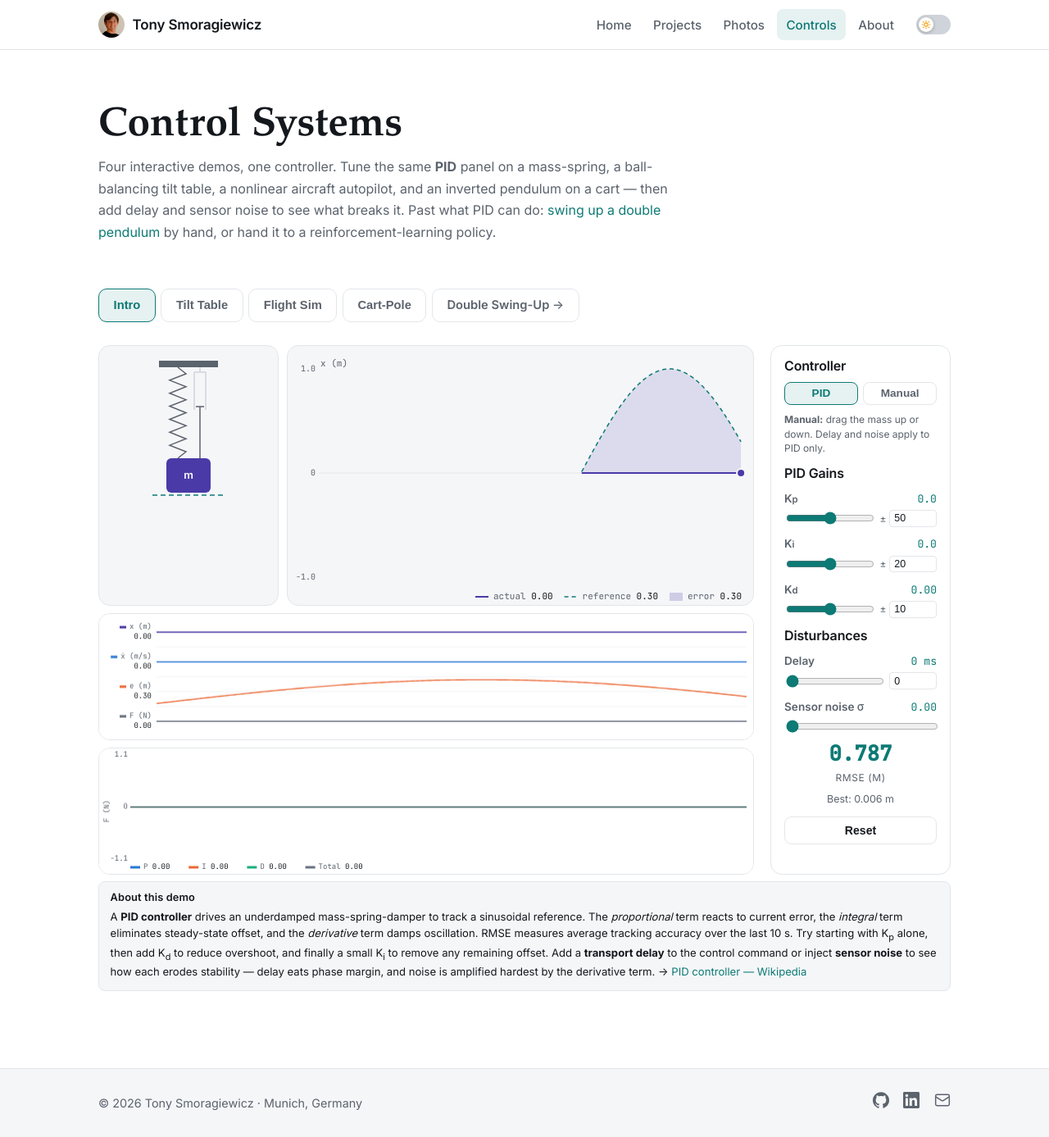
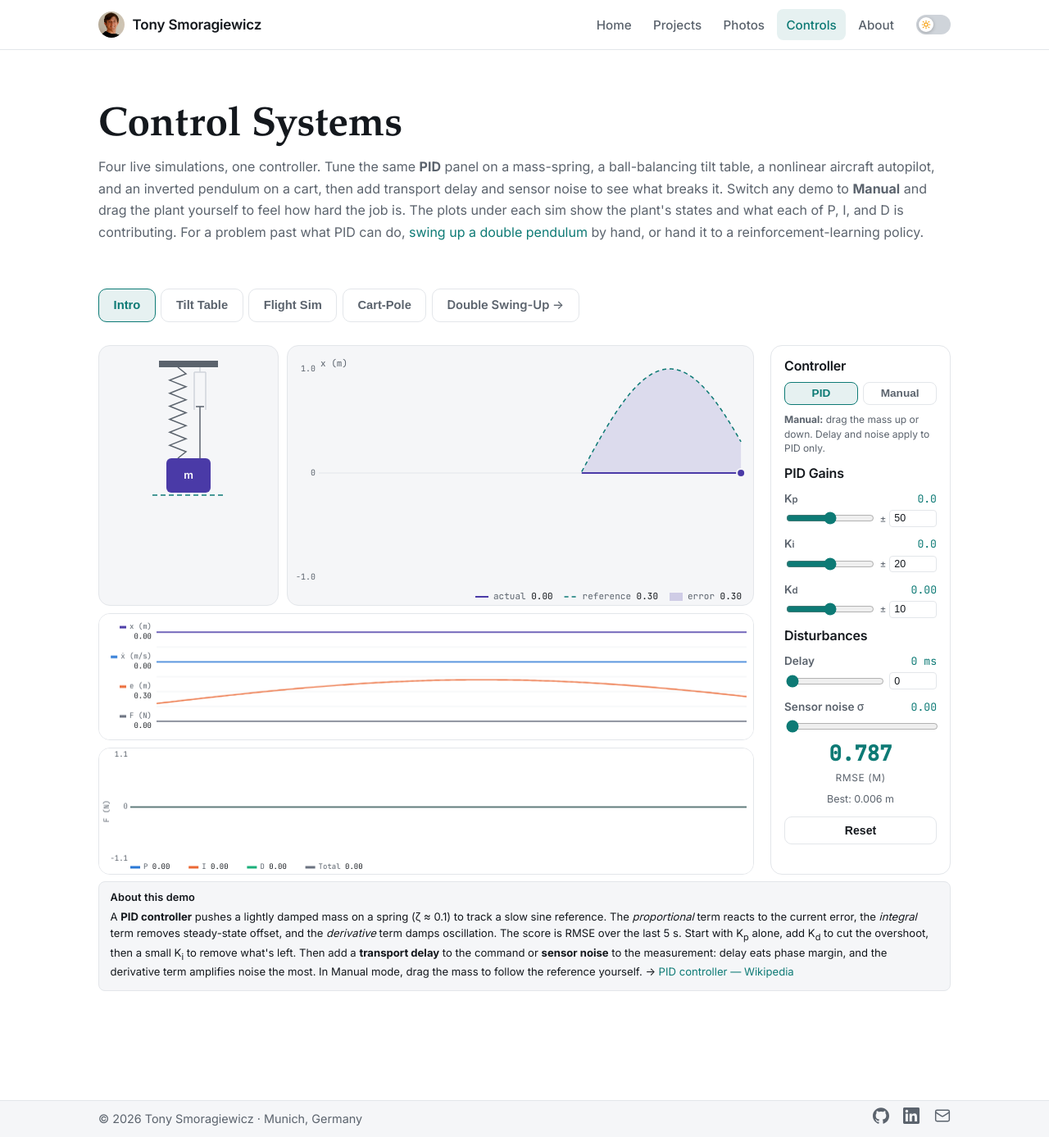
Before and after one commit to Tsmorz/Tsmorz.github.io, a Jekyll site: the page built from controls.md, in a window 1280 px wide and 1387 px high. Shown: the whole window at 82% size. Built offline with Jekyll 4.4.1, drawn with Linux system fonts in a browser that asks for light colours; some web fonts are replaced.

Commit message:
reduce symbols and update text

```diff
--- a/assets/css/main.css
+++ b/assets/css/main.css
@@ -414,7 +414,7 @@
 .footer-inner {
   display: flex; flex-wrap: wrap; gap: .75rem 1.5rem;
   align-items: center; justify-content: space-between;
-  padding-block: 1.75rem; color: var(--text-muted); font-size: .9rem;
+  padding-block: .55rem; color: var(--text-muted); font-size: .9rem;
 }
 .footer-inner p { margin: 0; }
 .footer-links { display: flex; align-items: center; gap: 1.1rem; list-style: none; margin: 0; padding: 0; }
@@ -643,7 +643,7 @@
 }
 
 .controls-intro {
-  max-width: 70ch; color: var(--text-muted); font-size: 1rem; margin-bottom: 2rem;
+  max-width: none; color: var(--text-muted); font-size: 1rem; margin-bottom: 2rem;
 }
 .controls-intro + * { }
 
--- a/assets/js/site.js
+++ b/assets/js/site.js
@@ -87,7 +87,7 @@
     'q̇ = J⁺(q) ẋ', // inverse kinematics (Jacobian pseudoinverse)
     'M(q)q̈ + C(q,q̇)q̇ + G(q) = τ' // manipulator dynamics
   ];
-  var params = { K: 25, DAMPING_RATIO: 1.15, REPEL_R: 135, REPEL_STRENGTH: 240000, CURRENT_PUSH: 3, size: 18, AREA_PER_SYMBOL: 2700, MIN_COUNT: 120, MAX_COUNT: 500 };
+  var params = { K: 25, DAMPING_RATIO: 1.15, REPEL_R: 135, REPEL_STRENGTH: 240000, CURRENT_PUSH: 3, size: 18, AREA_PER_SYMBOL: 5400, MIN_COUNT: 60, MAX_COUNT: 250 };
 
   var dpr = Math.min(window.devicePixelRatio || 1, 2);
   var w = 0, h = 0;
--- a/controls.md
+++ b/controls.md
@@ -7,11 +7,13 @@
 <section class="wrap page-head">
   <h1 class="page-title">Control Systems</h1>
   <p class="page-sub controls-intro">
-    Four interactive demos, one controller. Tune the same <strong>PID</strong> panel on a
+    Four live simulations, one controller. Tune the same <strong>PID</strong> panel on a
     mass-spring, a ball-balancing tilt table, a nonlinear aircraft autopilot, and an inverted
-    pendulum on a cart &#8212; then add delay and sensor noise to see what breaks it.
-    Past what PID can do: <a href="{{ '/controls/swingup/' | relative_url }}">swing up a double
-    pendulum</a> by hand, or hand it to a reinforcement-learning policy.
+    pendulum on a cart, then add transport delay and sensor noise to see what breaks it. Switch
+    any demo to <strong>Manual</strong> and drag the plant yourself to feel how hard the job is.
+    The plots under each sim show the plant's states and what each of P, I, and D is contributing.
+    For a problem past what PID can do, <a href="{{ '/controls/swingup/' | relative_url }}">swing
+    up a double pendulum</a> by hand, or hand it to a reinforcement-learning policy.
   </p>
 </section>
 
@@ -86,15 +88,15 @@
     <div class="demo-note">
       <h4 class="demo-note-title">About this demo</h4>
       <p>
-        A <strong>PID controller</strong> drives an underdamped mass-spring-damper to track a
-        sinusoidal reference. The <em>proportional</em> term reacts to current error, the
-        <em>integral</em> term eliminates steady-state offset, and the <em>derivative</em> term
-        damps oscillation. RMSE measures average tracking accuracy over the last 10 s.
-        Try starting with K<sub>p</sub> alone, then add K<sub>d</sub> to reduce overshoot,
-        and finally a small K<sub>i</sub> to remove any remaining offset. Add a
-        <strong>transport delay</strong> to the control command or inject <strong>sensor
-        noise</strong> to see how each erodes stability &#8212; delay eats phase margin, and
-        noise is amplified hardest by the derivative term. &#8594;
+        A <strong>PID controller</strong> pushes a lightly damped mass on a spring
+        (&#950; &#8776; 0.1) to track a slow sine reference. The <em>proportional</em> term
+        reacts to the current error, the <em>integral</em> term removes steady-state offset, and
+        the <em>derivative</em> term damps oscillation. The score is RMSE over the last 5 s.
+        Start with K<sub>p</sub> alone, add K<sub>d</sub> to cut the overshoot, then a small
+        K<sub>i</sub> to remove what's left. Then add a <strong>transport delay</strong> to the
+        command or <strong>sensor noise</strong> to the measurement: delay eats phase margin, and
+        the derivative term amplifies noise the most. In Manual mode, drag the mass to follow the
+        reference yourself. &#8594;
         <a href="https://en.wikipedia.org/wiki/PID_controller" target="_blank" rel="noopener">PID controller &#8212; Wikipedia</a>
       </p>
     </div>
@@ -154,15 +156,16 @@
     <div class="demo-note">
       <h4 class="demo-note-title">About this demo</h4>
       <p>
-        A <strong>PID controller</strong> tilts a beam to balance a rolling ball at the centre.
-        Each trial starts with the ball at a random position in the <em>inner half</em> of the beam
-        and a small outward velocity; the table starts flat. A trial succeeds when the ball holds
-        within 8 mm of centre at under 4 cm/s for 0.5 s, and fails if it reaches the edge or 8 s elapse;
-        either way the next trial starts. The controller outputs a <em>commanded</em> tilt, and a
-        servo moves the beam toward it at no more than 60&nbsp;&#176;/s (the same limit applies when
-        you tilt it by hand), so a large correction takes time to happen &#8212; watch &#952;&#775;
-        saturate in the state plot. Start with K<sub>p</sub> alone &#8212; the ball oscillates; add
-        K<sub>d</sub> to damp it; a small K<sub>i</sub> removes any residual offset. &#8594;
+        A <strong>PID controller</strong> tilts a beam to bring a rolling ball to rest at the
+        centre. Each trial starts with the table flat and the ball somewhere in the
+        <em>inner half</em> of the beam, rolling outward. A trial succeeds when the ball stays
+        within 8 mm of centre, slower than 4 cm/s, for 0.5 s. It fails if the ball rolls off the
+        end or 8 s pass. Either way, the next trial starts. The controller outputs a
+        <em>commanded</em> tilt, and a servo turns the beam toward it at no more than
+        60&nbsp;&#176;/s, so a big correction takes time. Watch &#952;&#775; saturate in the state
+        plot. K<sub>p</sub> alone makes the ball oscillate, K<sub>d</sub> damps it, and a small
+        K<sub>i</sub> removes any leftover offset. In Manual mode, drag either end of the beam to
+        tilt it. The same servo limit applies to you. &#8594;
         <a href="https://en.wikipedia.org/wiki/Ball_and_beam" target="_blank" rel="noopener">Ball and beam &#8212; Wikipedia</a>
       </p>
     </div>
@@ -222,14 +225,15 @@
     <div class="demo-note">
       <h4 class="demo-note-title">About this demo</h4>
       <p>
-        A nonlinear 6-state longitudinal aircraft model (V, &#947;, &#945;, q, h, x) with a sigmoid
-        stall model &#8212; C<sub>L</sub> rises linearly to ~16&#176; angle of attack, then drops
-        sharply. A <strong>PID autopilot</strong> tracks a sinusoidal altitude reference by
-        commanding elevator deflection about trim: altitude error in, nose-up elevator (&#176;) out.
-        The aircraft only reaches altitude <em>through</em> pitch and flight-path angle, so
-        K<sub>p</sub> alone oscillates; K<sub>d</sub> (which acts on climb rate) is what damps it.
-        Push too hard and the wing stalls. Delay and sensor noise work as in the other demos
-        (noise &#963; in metres). &#8594;
+        A nonlinear longitudinal aircraft model with six states (V, &#947;, &#945;, q, h, x) and
+        a smooth stall: C<sub>L</sub> rises linearly up to about 16&#176; angle of attack, then
+        drops sharply. A <strong>PID autopilot</strong> tracks a sine-wave altitude reference by
+        moving the elevator away from trim. Altitude error goes in, and a nose-up elevator command
+        in degrees comes out. The aircraft can only change altitude <em>through</em> its pitch and
+        flight-path angle, so K<sub>p</sub> alone oscillates. K<sub>d</sub> acts on climb rate,
+        and it is what damps the oscillation. Push too hard and the wing stalls. Delay and sensor
+        noise work as in the other demos, with noise &#963; in metres. In Manual mode the canvas
+        is a control stick: drag up to pitch the nose up, and let go to return to trim. &#8594;
         <a href="https://en.wikipedia.org/wiki/Flight_dynamics_(fixed-wing_aircraft)" target="_blank" rel="noopener">Flight dynamics &#8212; Wikipedia</a>,
         <a href="https://en.wikipedia.org/wiki/Autopilot" target="_blank" rel="noopener">Autopilot &#8212; Wikipedia</a>
       </p>
@@ -249,10 +253,10 @@
     <div class="demo-note">
       <h4 class="demo-note-title">PID autopilot</h4>
       <div class="eqn-block">
-        <div class="eqn-row"><span class="eqn-lhs">e</span><span class="eqn-eq">=</span><span class="eqn-rhs">h<sub>ref</sub>(t) &#8722; h<sub>meas</sub>,&#160;&#160; h<sub>ref</sub> = 300 + 25 sin(2&#960;t / 16)&#160;m</span></div>
+        <div class="eqn-row"><span class="eqn-lhs">e</span><span class="eqn-eq">=</span><span class="eqn-rhs">h<sub>ref</sub>(t) &#8722; h<sub>meas</sub>,&#160;&#160; h<sub>ref</sub> = 60 + 25 sin(2&#960;t / 16)&#160;m</span></div>
         <div class="eqn-row"><span class="eqn-lhs">u</span><span class="eqn-eq">=</span><span class="eqn-rhs">K<sub>p</sub>e + K<sub>i</sub>&#8747;e&#8202;dt + K<sub>d</sub>&#8202;&#279;&#160;&#160;&#160;(nose-up command, &#176;)</span></div>
         <div class="eqn-row"><span class="eqn-lhs">&#948;<sub>e</sub></span><span class="eqn-eq">=</span><span class="eqn-rhs">&#948;<sub>e,trim</sub> &#8722; u</span></div>
-        <p class="eqn-note">Elevator clamped &#177;15&#176; and slew-limited to 40&#176;/s. The run resets on a crash, stall, or loop.</p>
+        <p class="eqn-note">Elevator clamped &#177;15&#176; and slew-limited to 40&#176;/s. The run resets on a crash, a stall, a loop, or a climb past 590&#160;m. The score is altitude RMSE over the last 6 s.</p>
       </div>
     </div>
   </section>
@@ -313,15 +317,17 @@
       <h4 class="demo-note-title">About this demo</h4>
       <p>
         The <strong>cart-pole</strong> is the classic unstable plant: a pole hinged on a cart that
-        can only be pushed left or right. Each trial starts with the pole <em>upright</em> plus a
-        small random tilt, and with no control it falls within a second or two. A
-        <strong>PID controller</strong> on the pole angle drives the cart under the pole. Start
-        with K<sub>p</sub> &#8212; it has to beat gravity before anything happens &#8212; then add
-        K<sub>d</sub> to stop the wobble. With P and D alone the pole stays up, but the cart
+        can only be pushed left or right. Each trial starts with the pole <em>upright</em>, tilted
+        1&#8211;4&#176; at random, and with no control it falls within a second or two. A
+        <strong>PID controller</strong> on the pole angle drives the cart back under the pole.
+        Start with K<sub>p</sub>. Nothing happens until it is strong enough to beat gravity. Then
+        add K<sub>d</sub> to stop the wobble. With P and D alone the pole stays up, but the cart
         slowly speeds up until the pole falls. That drift is a real limit of a single loop on
-        &#952;: nothing is measuring the cart. A K<sub>i</sub> above roughly b&#183;g &#8776; 12 cancels
-        it by supplying the force that friction eats. The track is unbounded and the camera follows
-        the cart. Use the &#8592;&#8594; arrow keys to shove the cart and test your tune. &#8594;
+        &#952;, because nothing is measuring the cart. A K<sub>i</sub> above roughly
+        b&#183;g &#8776; 12 cancels it by supplying the force that friction takes away. The track
+        has no ends and the camera follows the cart. The score is RMS pole angle over the last
+        10 s. Hold the &#8592;&#8594; arrow keys to shove the cart and test your tune, or switch to
+        Manual and drag the cart to balance the pole yourself. &#8594;
         <a href="https://en.wikipedia.org/wiki/Inverted_pendulum" target="_blank" rel="noopener">Inverted pendulum &#8212; Wikipedia</a>
       </p>
     </div>
@@ -331,7 +337,7 @@
         <div class="eqn-row"><span class="eqn-lhs">&#952;&#776;</span><span class="eqn-eq">=</span><span class="eqn-rhs">[g sin&#952; &#8722; cos&#952;&#183;&#964;] / [&#8467;(4/3 &#8722; m cos&#178;&#952; / (M+m))]</span></div>
         <div class="eqn-row"><span class="eqn-lhs">x&#776;</span><span class="eqn-eq">=</span><span class="eqn-rhs">&#964; &#8722; m&#8467;&#952;&#776; cos&#952; / (M+m),&#160;&#160; &#964; = [F &#8722; b&#7819; + m&#8467;&#952;&#775;&#178; sin&#952;] / (M+m)</span></div>
         <div class="eqn-row"><span class="eqn-lhs">F</span><span class="eqn-eq">=</span><span class="eqn-rhs">K<sub>p</sub>&#952; + K<sub>i</sub>&#8747;&#952;&#8202;dt + K<sub>d</sub>&#952;&#775;&#160;&#160;&#160;(&#952; in rad, measured from vertical)</span></div>
-        <p class="eqn-note">M = 0.4 kg cart, m = 0.4 kg pole, &#8467; = 0.9 m half-length, b = 1.2 N&#183;s/m cart friction, g = 9.8 m/s&#178;. Force saturates at &#177;10 N; arrow-key pushes add &#177;4 N on top. The trial ends when |&#952;| &gt; 45&#176;. RK4 at 200 Hz.</p>
+        <p class="eqn-note">M = 0.4 kg cart, m = 0.4 kg pole, &#8467; = 0.9 m half-length, b = 1.2 N&#183;s/m cart friction, g = 9.81 m/s&#178;. Force saturates at &#177;10 N; arrow-key pushes add &#177;4 N on top. The trial ends when |&#952;| &gt; 45&#176;. RK4 at 200 Hz.</p>
       </div>
     </div>
   </section>
```
